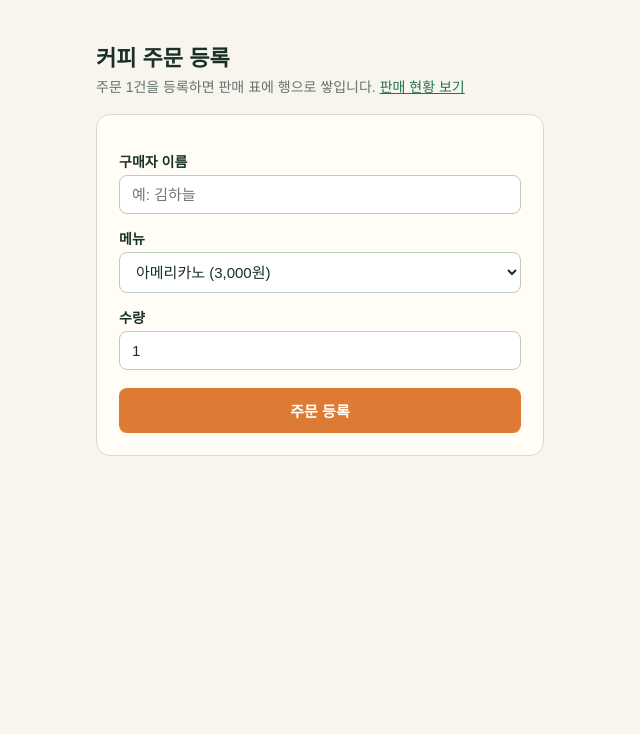
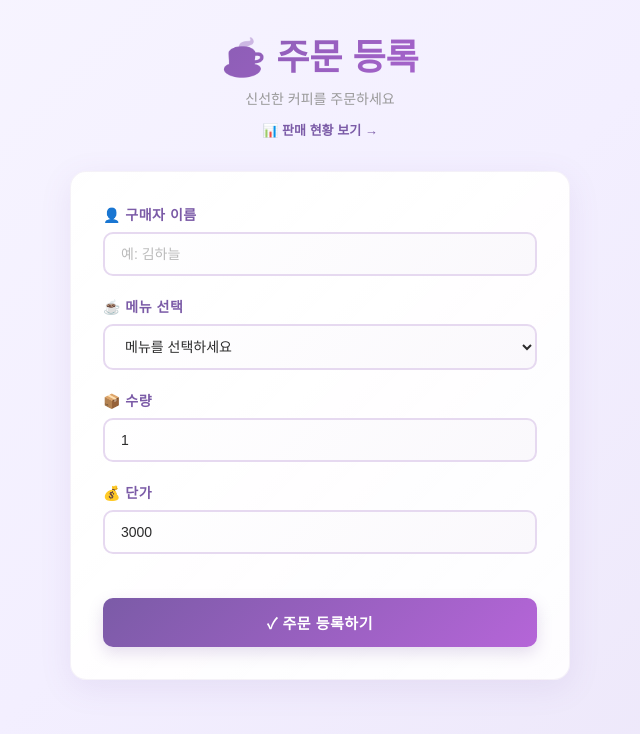
Before and after one commit to eunbel22/day13-goat, a website: page index.html in a window 1280 px wide. Shown: the whole page, without its empty margins (320-960 px from the left). Drawn offline with Linux system fonts and the light colour scheme.

Commit message:
Day13: index.html 보라색 테마로 통일 - 디자인 일관성 완성

```diff
--- a/index.html
+++ b/index.html
@@ -3,91 +3,239 @@
 <head>
 <meta charset="utf-8">
 <meta name="viewport" content="width=device-width, initial-scale=1">
-<title>커피 주문 등록 - Day13</title>
+<title>주문 등록 - 커피 자판기</title>
 <style>
-  :root {
-    --ink: #183027;
-    --muted: #64736c;
-    --paper: #f7f5ed;
-    --panel: #fffdf6;
-    --line: #d7dbcf;
-    --green: #257357;
-    --green-soft: #dff0e7;
-    --orange: #dd7b35;
+  * { margin: 0; padding: 0; box-sizing: border-box; }
+  @keyframes fadeIn { from { opacity: 0; transform: translateY(20px); } to { opacity: 1; transform: translateY(0); } }
+
+  body {
+    font-family: "Apple SD Gothic Neo", sans-serif;
+    background: linear-gradient(135deg, #F8F6FF 0%, #F3EFFF 50%, #EBE5F8 100%);
+    min-height: 100vh;
+    color: #2C2C2C;
+    padding: 28px 16px;
   }
-  * { box-sizing: border-box; }
-  body { font-family: "Apple SD Gothic Neo", Pretendard, sans-serif; color: var(--ink); background: var(--paper); max-width: 480px; margin: 40px auto; padding: 0 16px; }
-  h1 { font-size: 22px; margin: 0 0 4px; }
-  p.lead { color: var(--muted); font-size: 14px; margin: 0 0 18px; }
-  .card { background: var(--panel); border: 1px solid var(--line); border-radius: 14px; padding: 22px; }
-  label { display: block; margin: 14px 0 4px; font-weight: 700; font-size: 14px; }
-  input, select { width: 100%; padding: 10px 12px; border: 1px solid #bfc9bf; border-radius: 8px; font-size: 15px; background: #fff; color: var(--ink); font-family: inherit; }
-  input:focus, select:focus { outline: 3px solid var(--green-soft); border-color: var(--green); }
-  button { margin-top: 18px; width: 100%; padding: 12px 22px; background: var(--orange); color: #fff; border: 0; border-radius: 8px; font-size: 15px; font-weight: 700; cursor: pointer; }
-  button:disabled { opacity: .55; cursor: wait; }
-  .msg { margin-top: 14px; font-size: 14px; display: none; padding: 10px 12px; border-radius: 8px; }
-  .msg.ok { display: block; background: var(--green-soft); color: var(--green); }
-  .msg.err { display: block; background: #fbeae2; color: #b23c1a; }
-  a { color: var(--green); }
+  .container {
+    max-width: 500px;
+    margin: 0 auto;
+  }
+  .header {
+    text-align: center;
+    margin-bottom: 32px;
+    animation: fadeIn 0.6s ease-out;
+  }
+  .header h1 {
+    font-size: 36px;
+    margin-bottom: 8px;
+    background: linear-gradient(135deg, #7B5BA7 0%, #B565D8 100%);
+    -webkit-background-clip: text;
+    -webkit-text-fill-color: transparent;
+    background-clip: text;
+    font-weight: 800;
+  }
+  .header p {
+    color: #999;
+    font-size: 14px;
+    font-weight: 500;
+    margin-bottom: 4px;
+  }
+  .header a {
+    display: inline-block;
+    margin-top: 8px;
+    color: #7B5BA7;
+    text-decoration: none;
+    font-weight: 600;
+    font-size: 13px;
+    transition: all 0.3s;
+  }
+  .header a:hover {
+    color: #B565D8;
+  }
+  .card {
+    background: linear-gradient(135deg, rgba(255,255,255,0.98) 0%, rgba(255,255,255,0.90) 100%);
+    border-radius: 16px;
+    padding: 32px;
+    box-shadow: 0 8px 32px rgba(123, 91, 167, 0.1);
+    border: 1px solid rgba(123, 91, 167, 0.08);
+    animation: fadeIn 0.8s ease-out;
+  }
+  .form-group {
+    margin-bottom: 20px;
+  }
+  .form-group:last-of-type {
+    margin-bottom: 0;
+  }
+  label {
+    display: block;
+    margin-bottom: 8px;
+    font-weight: 600;
+    font-size: 14px;
+    color: #7B5BA7;
+    text-transform: uppercase;
+    letter-spacing: 0.5px;
+  }
+  input, select {
+    width: 100%;
+    padding: 12px 16px;
+    border: 2px solid #E6D9F0;
+    border-radius: 10px;
+    font-size: 14px;
+    background: linear-gradient(135deg, #FFFFFF 0%, #FAF8FC 100%);
+    color: #2C2C2C;
+    font-family: inherit;
+    transition: all 0.3s;
+  }
+  input:focus, select:focus {
+    outline: none;
+    border-color: #7B5BA7;
+    box-shadow: 0 0 0 3px rgba(123, 91, 167, 0.1);
+  }
+  input::placeholder {
+    color: #BBB;
+  }
+  button {
+    margin-top: 24px;
+    width: 100%;
+    padding: 14px 24px;
+    background: linear-gradient(135deg, #7B5BA7 0%, #B565D8 100%);
+    color: white;
+    border: none;
+    border-radius: 10px;
+    font-size: 15px;
+    font-weight: 700;
+    cursor: pointer;
+    transition: all 0.4s cubic-bezier(0.34, 1.56, 0.64, 1);
+    box-shadow: 0 6px 16px rgba(123, 91, 167, 0.2);
+    text-transform: uppercase;
+    letter-spacing: 0.5px;
+  }
+  button:hover {
+    transform: translateY(-2px);
+    box-shadow: 0 8px 24px rgba(123, 91, 167, 0.3);
+  }
+  button:active {
+    transform: translateY(0);
+  }
+  button:disabled {
+    opacity: 0.6;
+    cursor: wait;
+    transform: none;
+  }
+  .msg {
+    margin-top: 16px;
+    padding: 12px 16px;
+    border-radius: 10px;
+    font-size: 13px;
+    font-weight: 500;
+    display: none;
+    animation: fadeIn 0.3s ease-out;
+  }
+  .msg.ok {
+    display: block;
+    background: linear-gradient(135deg, rgba(76, 175, 80, 0.1) 0%, rgba(76, 175, 80, 0.05) 100%);
+    color: #2E7D32;
+    border: 1px solid rgba(76, 175, 80, 0.2);
+  }
+  .msg.err {
+    display: block;
+    background: linear-gradient(135deg, rgba(211, 47, 47, 0.1) 0%, rgba(211, 47, 47, 0.05) 100%);
+    color: #C62828;
+    border: 1px solid rgba(211, 47, 47, 0.2);
+  }
 </style>
 </head>
+<body>
   <script defer src="https://cdn.vercel-analytics.com/v1/script.js"></script>
-<body>
-  <h1>커피 주문 등록</h1>
-  <p class="lead">주문 1건을 등록하면 판매 표에 행으로 쌓입니다. <a href="list.html">판매 현황 보기</a></p>
+
+  <div class="container">
+    <div class="header">
+      <h1>☕ 주문 등록</h1>
+      <p>신선한 커피를 주문하세요</p>
+      <a href="list.html">📊 판매 현황 보기 →</a>
+    </div>
+
     <div class="card">
       <form id="order-form">
-      <label for="buyer_name">구매자 이름</label>
+        <div class="form-group">
+          <label for="buyer_name">👤 구매자 이름</label>
           <input id="buyer_name" name="buyer_name" required placeholder="예: 김하늘">
+        </div>
 
-      <label for="product">메뉴</label>
+        <div class="form-group">
+          <label for="product">☕ 메뉴 선택</label>
           <select id="product" name="product" required>
-        <option value="아메리카노">아메리카노 (3,000원)</option>
-        <option value="카페라떼">카페라떼 (4,000원)</option>
-        <option value="율무차">율무차 (3,500원)</option>
-        <option value="코코아">코코아 (4,000원)</option>
-        <option value="우유">우유 (2,500원)</option>
+            <option value="">메뉴를 선택하세요</option>
+            <option value="아메리카노">🖤 아메리카노 (3,000원)</option>
+            <option value="카페라떼">☕ 카페라떼 (4,000원)</option>
+            <option value="코코아">🤎 코코아 (4,000원)</option>
+            <option value="율무차">🟫 율무차 (3,500원)</option>
+            <option value="우유">🥛 우유 (2,500원)</option>
           </select>
+        </div>
 
-      <label for="quantity">수량</label>
-      <input id="quantity" name="quantity" type="number" min="1" value="1" required>
+        <div class="form-group">
+          <label for="quantity">📦 수량</label>
+          <input id="quantity" name="quantity" type="number" value="1" min="1" max="99" required>
+        </div>
 
-      <button id="btn" type="submit">주문 등록</button>
+        <div class="form-group">
+          <label for="price_per_unit">💰 단가</label>
+          <input id="price_per_unit" name="price_per_unit" type="number" value="3000" min="1000" required>
+        </div>
+
+        <button type="submit">✓ 주문 등록하기</button>
+        <div id="message" class="msg"></div>
       </form>
-    <div id="msg" class="msg"></div>
+    </div>
   </div>
 
 <script>
-document.getElementById('order-form').addEventListener('submit', async (e) => {
+const form = document.getElementById('order-form');
+const msg = document.getElementById('message');
+
+form.addEventListener('submit', async (e) => {
   e.preventDefault();
-  const btn = document.getElementById('btn');
-  const msg = document.getElementById('msg');
+
+  const btn = form.querySelector('button');
   btn.disabled = true;
+  msg.textContent = '';
   msg.className = 'msg';
+
   try {
+    const formData = new FormData(form);
+    const body = Object.fromEntries(formData);
+    body.total_price = body.quantity * body.price_per_unit;
+
     const res = await fetch('/api/submit', {
       method: 'POST',
       headers: { 'Content-Type': 'application/json' },
-      body: JSON.stringify({
-        buyer_name: document.getElementById('buyer_name').value,
-        product: document.getElementById('product').value,
-        quantity: document.getElementById('quantity').value,
-      }),
+      body: JSON.stringify(body)
     });
-    if (res.ok) {
-      msg.textContent = '주문이 등록됐습니다 - 판매 현황에서 확인해 보세요';
+
+    if (!res.ok) throw new Error('등록 실패');
+
+    msg.textContent = '✓ 주문이 등록되었습니다!';
     msg.className = 'msg ok';
-      e.target.reset();
-    } else {
-      const body = await res.json().catch(() => ({}));
-      msg.textContent = '등록에 실패했습니다: ' + (body.error || res.status);
+    form.reset();
+    document.getElementById('quantity').value = '1';
+    document.getElementById('price_per_unit').value = '3000';
+  } catch (e) {
+    msg.textContent = '❌ 오류: ' + e.message;
     msg.className = 'msg err';
+  } finally {
+    btn.disabled = false;
   }
-  } catch (err) {
-    msg.textContent = '연결에 실패했습니다: ' + err.message;
-    msg.className = 'msg err';
-  }
-  btn.disabled = false;
+});
+
+document.getElementById('product').addEventListener('change', (e) => {
+  const prices = {
+    '아메리카노': 3000,
+    '카페라떼': 4000,
+    '코코아': 4000,
+    '율무차': 3500,
+    '우유': 2500
+  };
+  document.getElementById('price_per_unit').value = prices[e.target.value] || 3000;
 });
 </script>
 </body>
```
Lines whose indentation alone changed are shown as unchanged.
